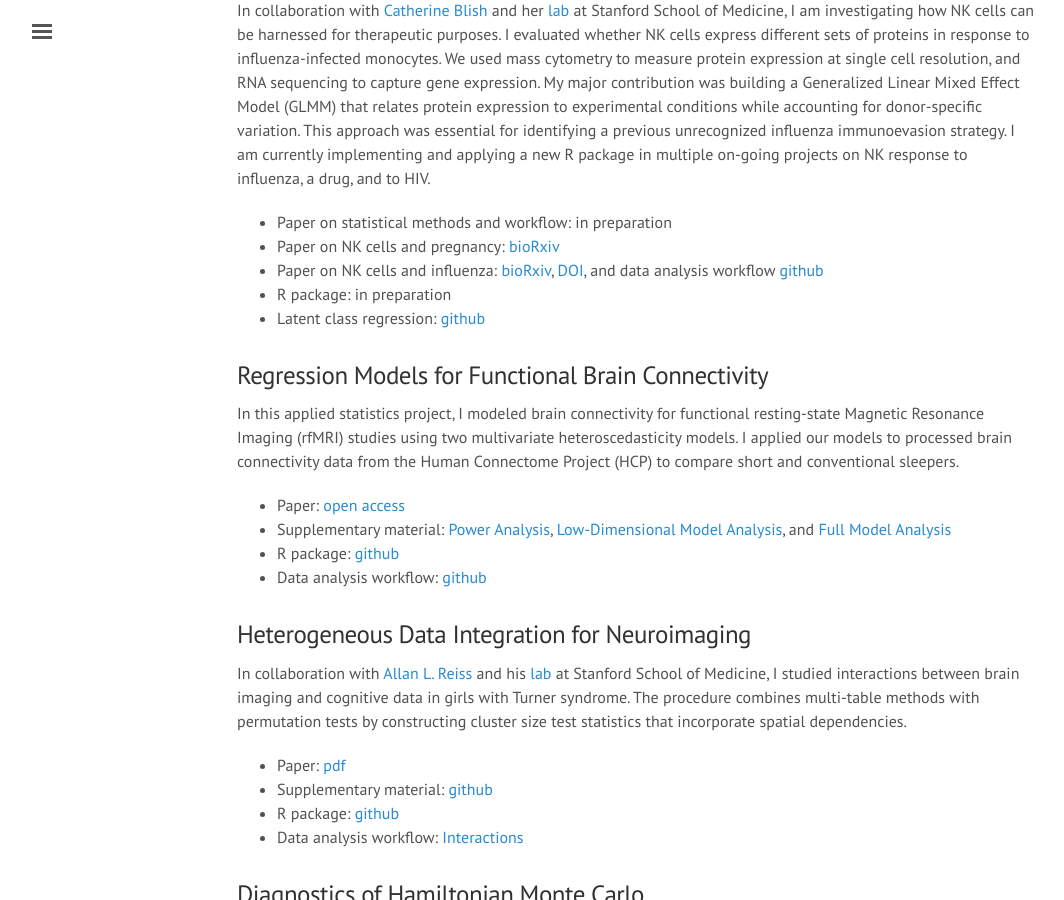
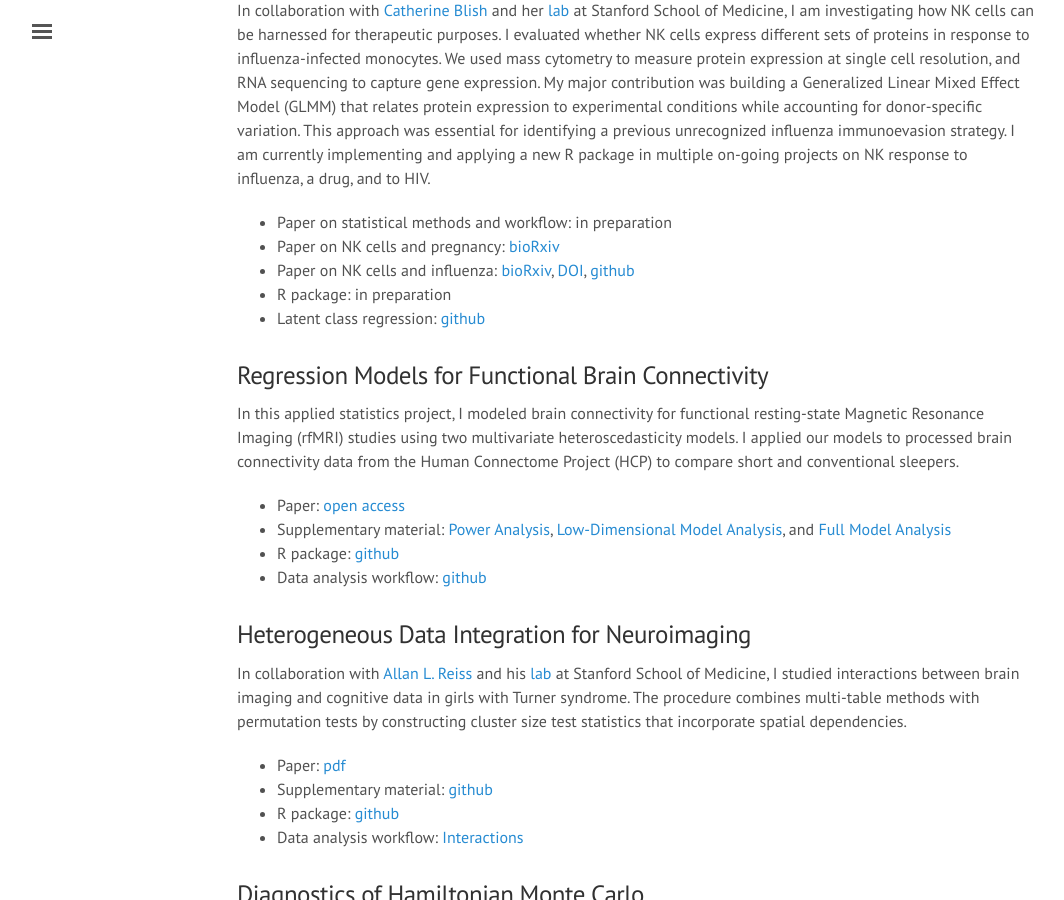
Before and after one commit to ChristofSeiler/ChristofSeiler.github.io, a Jekyll site: the page built from projects.md, in a window 1280 px wide and 900 px high, scrolled down 313 px. Shown: the whole window, without its empty margins (3-1067 px from the left). Built offline with Jekyll 4.4.1, drawn with Linux system fonts in a browser that asks for light colours.

Commit message:
small corrections for publciation details

```diff
--- a/projects.md
+++ b/projects.md
@@ -11,7 +11,7 @@ In collaboration with [Catherine Blish](https://med.stanford.edu/profiles/cather
 
 * Paper on statistical methods and workflow: in preparation
 * Paper on NK cells and pregnancy: [bioRxiv](https://doi.org/10.1101/349084)
-* Paper on NK cells and influenza: [bioRxiv](https://doi.org/10.1101/148528), [DOI](http://dx.doi.org/10.4049/jimmunol.1800161), and data analysis workflow [github](https://github.com/ChristofSeiler/nk_influenza)
+* Paper on NK cells and influenza: [bioRxiv](https://doi.org/10.1101/148528), [DOI](http://dx.doi.org/10.4049/jimmunol.1800161), [github](https://github.com/ChristofSeiler/nk_influenza)
 * R package: in preparation
 * Latent class regression: [github](https://github.com/ChristofSeiler/Ascona_Talk)
 
```
Also changed, not shown: publications.md (+1 -0 lines).
